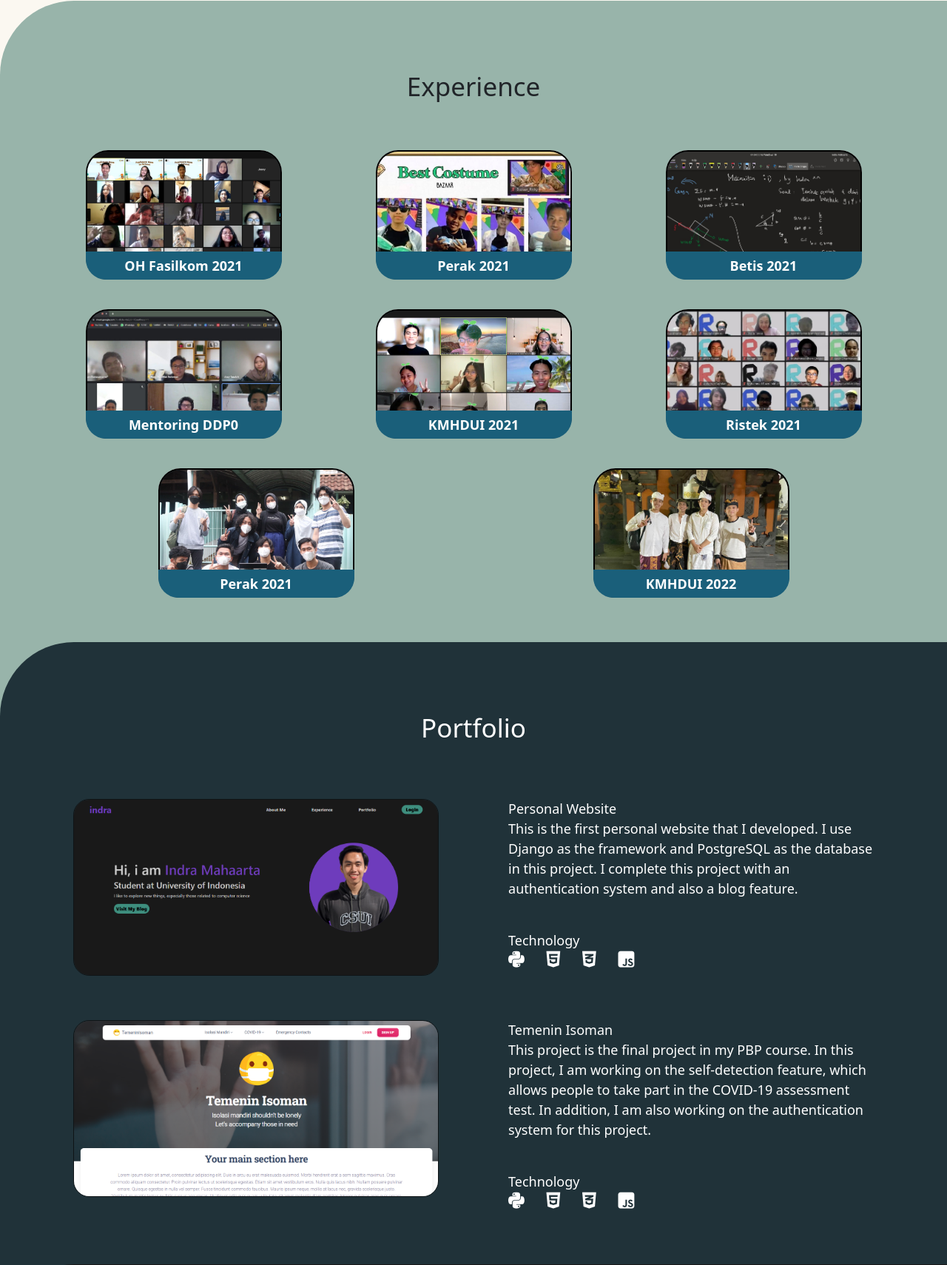
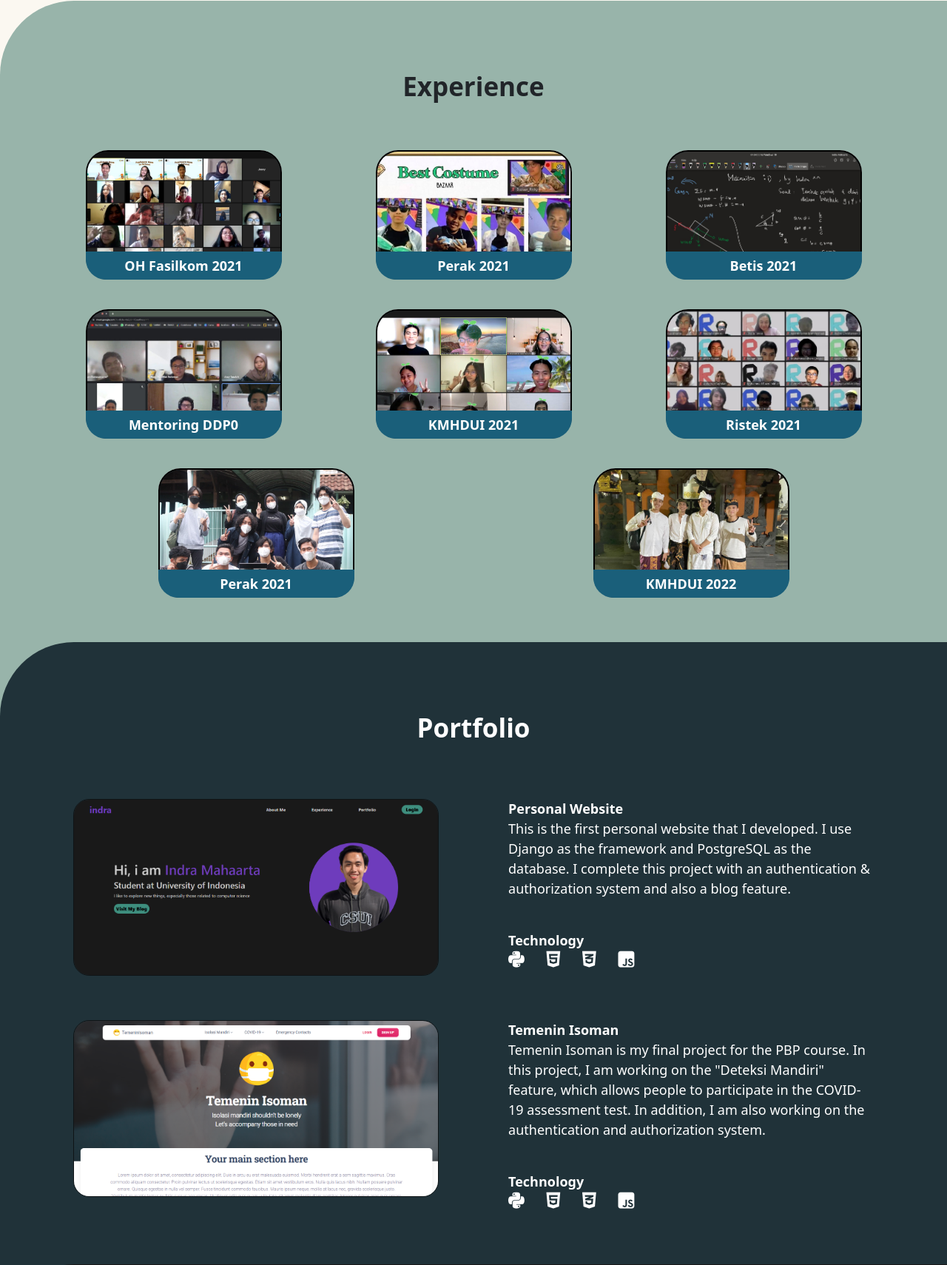
Before and after one commit to indramahaarta/personal_website, a Django app: page / in a window 1280 px wide. Shown: the part 1415-3125 px from the top of the page at 74% size. Run offline with Django 4.2, Linux system fonts and the light colour scheme; some libraries are stand-ins or nearby versions.

Commit message:
memperbaharui beberapa paraphrase kalimat

```diff
--- a/main/static/css/mainview.css
+++ b/main/static/css/mainview.css
@@ -40,6 +40,7 @@
 
 .content-title {
   margin-bottom: 45px;
+  font-weight: 600;
 }
 
 .landing button:focus {
@@ -147,7 +148,6 @@
   justify-content: center;
   align-items: center;
   font-size: 20px;
-  font-weight: bold;
   position: relative;
   transform-style: preserve-3d;
   transition: all 1s ease-in-out;
@@ -214,6 +214,10 @@
   padding: 0.3em 0;
 }
 
+.text-img center {
+  font-weight: 600;
+}
+
 .portfolio {
   background-color: #98B4AA;
 }
@@ -254,6 +258,10 @@
 .text-content {
   width: 42%;
   margin: 30px;
+}
+
+.text-content .title {
+  font-weight: 600;
 }
 
 .wrapper i {
--- a/main/templates/mainview.html
+++ b/main/templates/mainview.html
@@ -117,7 +117,7 @@
                         <img class="foto" src="static\img\PersonalWebsite.png" alt="Personal Website">
                         <div class="text-content">
                             <div class="title">Personal Website</div>
-                            <p>This is the first personal website that I developed. I use Django as the framework and PostgreSQL as the database in this project. I complete this project with an authentication system and also a blog feature.</p>
+                            <p>This is the first personal website that I developed. I use Django as the framework and PostgreSQL as the database. I complete this project with an authentication & authorization system and also a blog feature.</p>
                             <br>
                             <div class="title">Technology</div>
                             <div class="wrapper">
@@ -132,7 +132,7 @@
                         <img class="foto" src="static\img\temenin-isoman.png" alt="Personal Website">
                         <div class="text-content">
                             <div class="title">Temenin Isoman</div>
-                            <p>This project is the final project in my PBP course. In this project, I am working on the self-detection feature, which allows people to take part in the COVID-19 assessment test. In addition, I am also working on the authentication system for this project.</p>
+                            <p>Temenin Isoman is my final project for the PBP course. In this project, I am working on the "Deteksi Mandiri" feature, which allows people to participate in the COVID-19 assessment test. In addition, I am also working on the authentication and authorization system.</p>
                             <br>
                             <div class="title">Technology</div>
                             <div class="wrapper">
--- a/static/css/base.css
+++ b/static/css/base.css
@@ -1,5 +1,5 @@
 html {
-  font-family: "Ubuntu", sans-serif;
+  font-family: 'Roboto', sans-serif;
 }
 
 * {
--- a/templates/base.html
+++ b/templates/base.html
@@ -9,12 +9,9 @@
     <link rel = "icon" type = "image/jpg" href = "../static/foto/indramahaarta.jpg">
 
     <!-- Fonts -->
-    <link rel="preconnect" href="https://fonts.googleapis.com" />
-    <link rel="preconnect" href="https://fonts.gstatic.com" crossorigin />
-    <link
-      href="https://fonts.googleapis.com/css2?family=Ubuntu&display=swap"
-      rel="stylesheet"
-    />
+    <link rel="preconnect" href="https://fonts.googleapis.com">
+    <link rel="preconnect" href="https://fonts.gstatic.com" crossorigin>
+    <link href="https://fonts.googleapis.com/css2?family=Roboto:wght@100;300;400;500;700&display=swap" rel="stylesheet">
 
     <!-- JavaScripts -->
     <script
```
